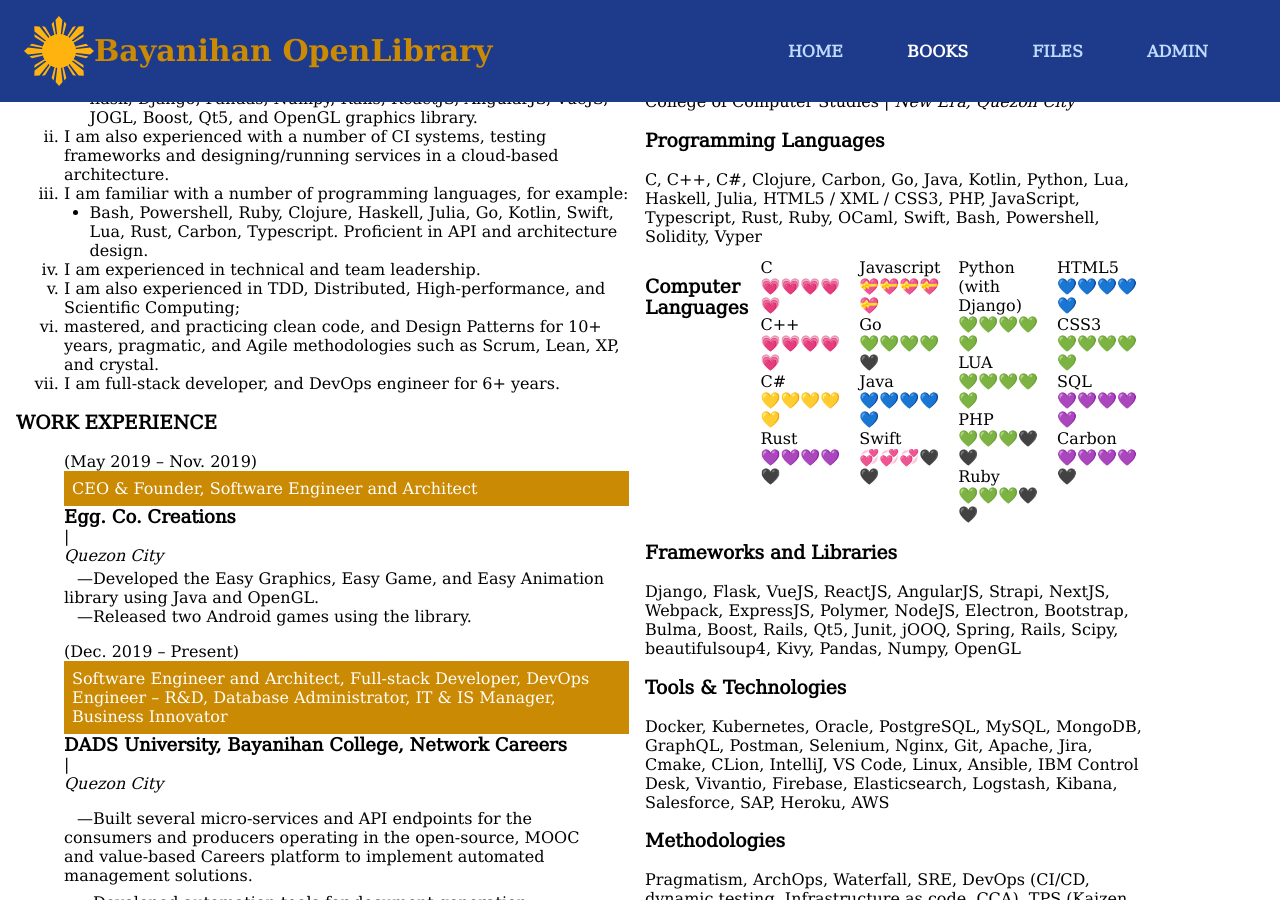
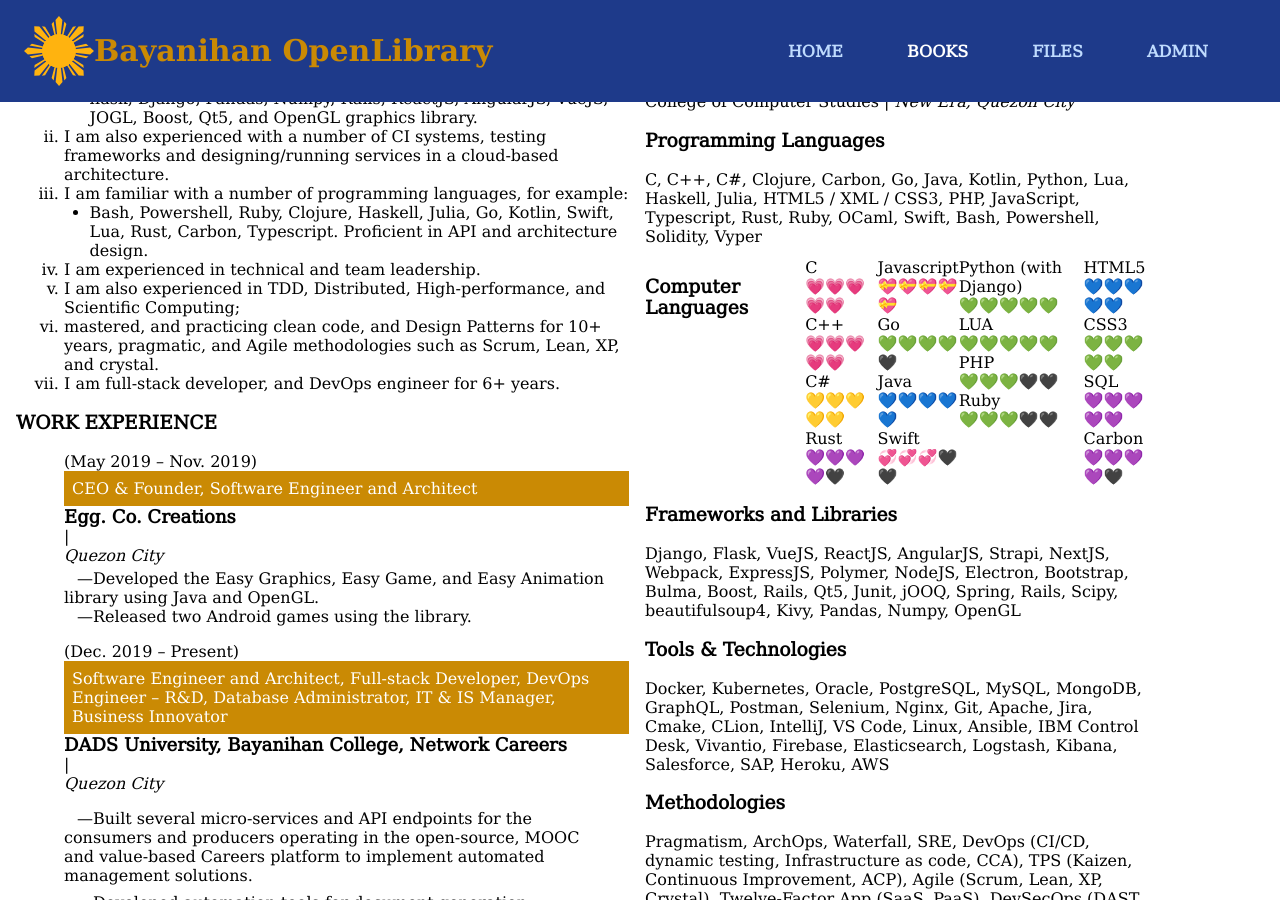
Before and after one commit to jk-sanjuan/jk-sanjuan.github.io, a Jekyll site: the page built from my_collections/_posts/2024-01-19-Czarlemagne.md, in a window 1280 px wide and 900 px high, scrolled down 464 px. Built offline with Jekyll 4.4.1, drawn with Linux system fonts in a browser that asks for light colours.

Commit message:
[0.1.12] (Czarlemagne)
* fix sizes and margins

```diff
--- a/assets/css/reader.css
+++ b/assets/css/reader.css
@@ -58,7 +58,7 @@
   margin: 10px auto;
 }
 
-@media (min-width: 1000px) {
+@media (min-width: 700px) {
   #viewer.spreads:after {
     position: absolute;
     width: 1px;
--- a/my_collections/_posts/2024-01-19-Czarlemagne.md
+++ b/my_collections/_posts/2024-01-19-Czarlemagne.md
@@ -106,7 +106,7 @@ published_date: 2024-01-19
                 JavaScript, Typescript, Rust, Ruby, OCaml, Swift, Bash, Powershell, Solidity, Vyper</span>
         </div>
         <div>
-          <div class="flex mt-3 *:w-[911px]">
+          <div class="flex mt-3 *:w-[999px]">
             <h3 class="pr-3">Computer Languages</h3>
             <span>C <br>
                   💗💗💗💗💗 <br>
```
